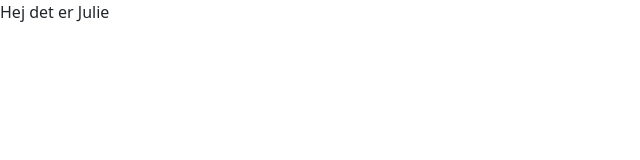
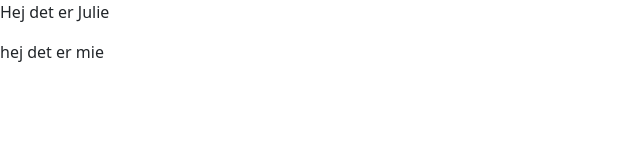
Before and after one commit to Julie2908/EksamenSommer2026, a website: page index.html in a window 1280 px wide. Shown: the whole page, without its empty margins (0-640 px from the left). Drawn offline with nearby package versions, Linux system fonts and the light colour scheme; files that its build step writes are made by us from their sources.

Commit message:
mie første

```diff
--- a/index.html
+++ b/index.html
@@ -17,7 +17,7 @@
 <body>
 
 <p>Hej det er Julie</p>
-
+<p>hej det er mie </p>
 
 <script src="https://cdn.jsdelivr.net/npm/bootstrap@5.3.8/dist/js/bootstrap.bundle.min.js"></script>
 </body>
```
